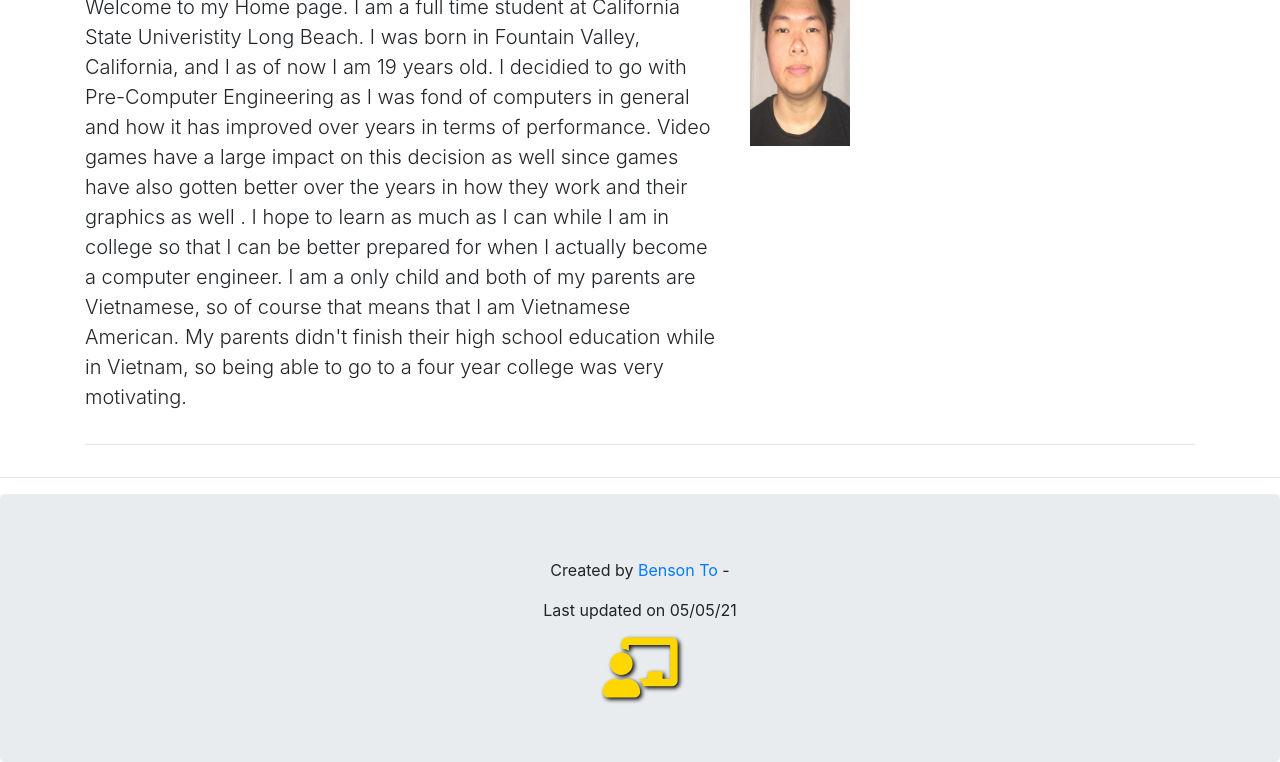
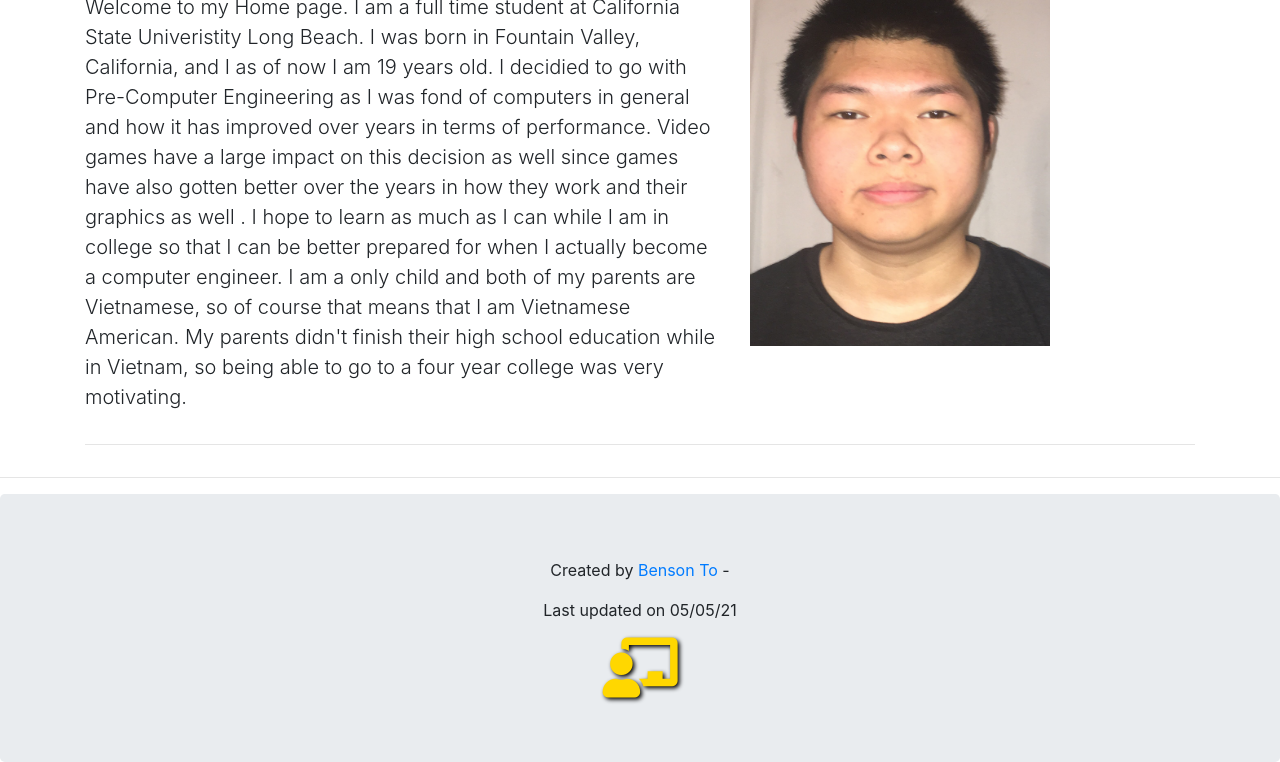
Before and after one commit to bensonto/bootstrap, a plain HTML site: page index.html in a window 1280 px wide. Shown: the part 353-1115 px from the top of the page. Drawn offline with nearby package versions, Linux system fonts and the light colour scheme.

Commit message:
Update index.html

```diff
--- a/index.html
+++ b/index.html
@@ -34,7 +34,7 @@
 I am a only child and both of my parents are Vietnamese, so of course that means that I am Vietnamese American. My parents didn't finish their high school education while in Vietnam, so being able to go to a four year college was very motivating. </p>
       </div>
       <div class="col-md-5">
-        <img src="bensonto.jpg" width="100" height="200">
+        <img src="bensonto.jpg" width="300" height="400">
 
       </div>
     </div>
```
